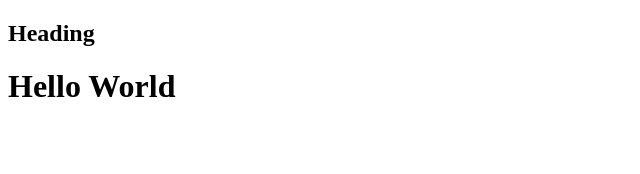
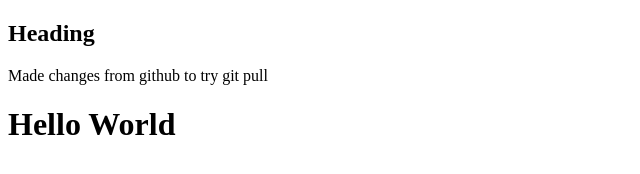
Before and after one commit to NirvedMishra/FirstRepository, a plain HTML site: page index.html in a window 1280 px wide. Shown: the whole page, without its empty margins (0-640 px from the left). Drawn offline with Linux system fonts and the light colour scheme.

Commit message:
added a paragraph

```diff
--- a/index.html
+++ b/index.html
@@ -7,6 +7,7 @@
 </head>
 <body>
     <h2>Heading</h2>
+    <p>Made changes from github to try git pull</p>
     <h1>
         Hello World
     </h1>
```
